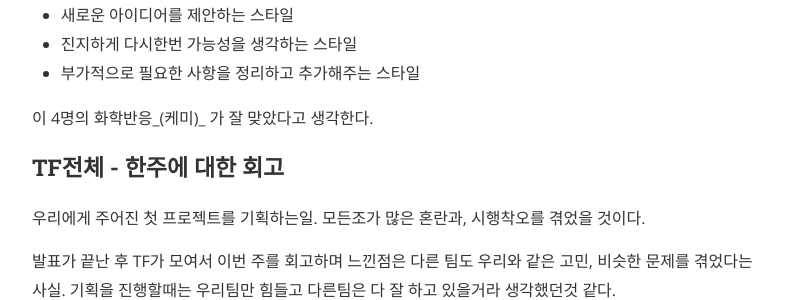
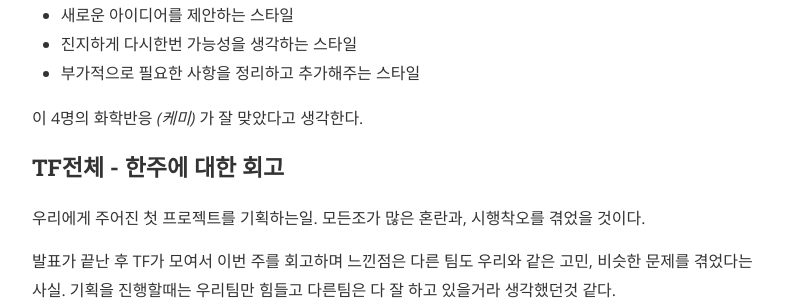
Before and after one commit to dynamiczoe/dynamiczoe.github.io, a Jekyll site: the page built from _posts/2016-01-15-Review.md, in a window 1280 px wide. Shown: the part 928-1228 px from the top of the page, without its empty margins (240-1033 px from the left). Built offline with Jekyll 4.4.1, drawn with Linux system fonts in a browser that asks for light colours; nearby versions of some CDN libraries; comment, search, counter and statistics services are not loaded; a style sheet for code colours, icons or effects is not loaded.

```diff
--- a/_posts/2016-01-15-Review.md
+++ b/_posts/2016-01-15-Review.md
@@ -25,7 +25,7 @@ _대화, 소통을 편하게 할 수 있는 사람이 되어야지_
 * 진지하게 다시한번 가능성을 생각하는 스타일
 * 부가적으로 필요한 사항을 정리하고 추가해주는 스타일
 
-이 4명의 화학반응_(케미)_ 가 잘 맞았다고 생각한다.
+이 4명의 화학반응 _(케미)_ 가 잘 맞았다고 생각한다.
 
 ### TF전체 - 한주에 대한 회고
 
```
